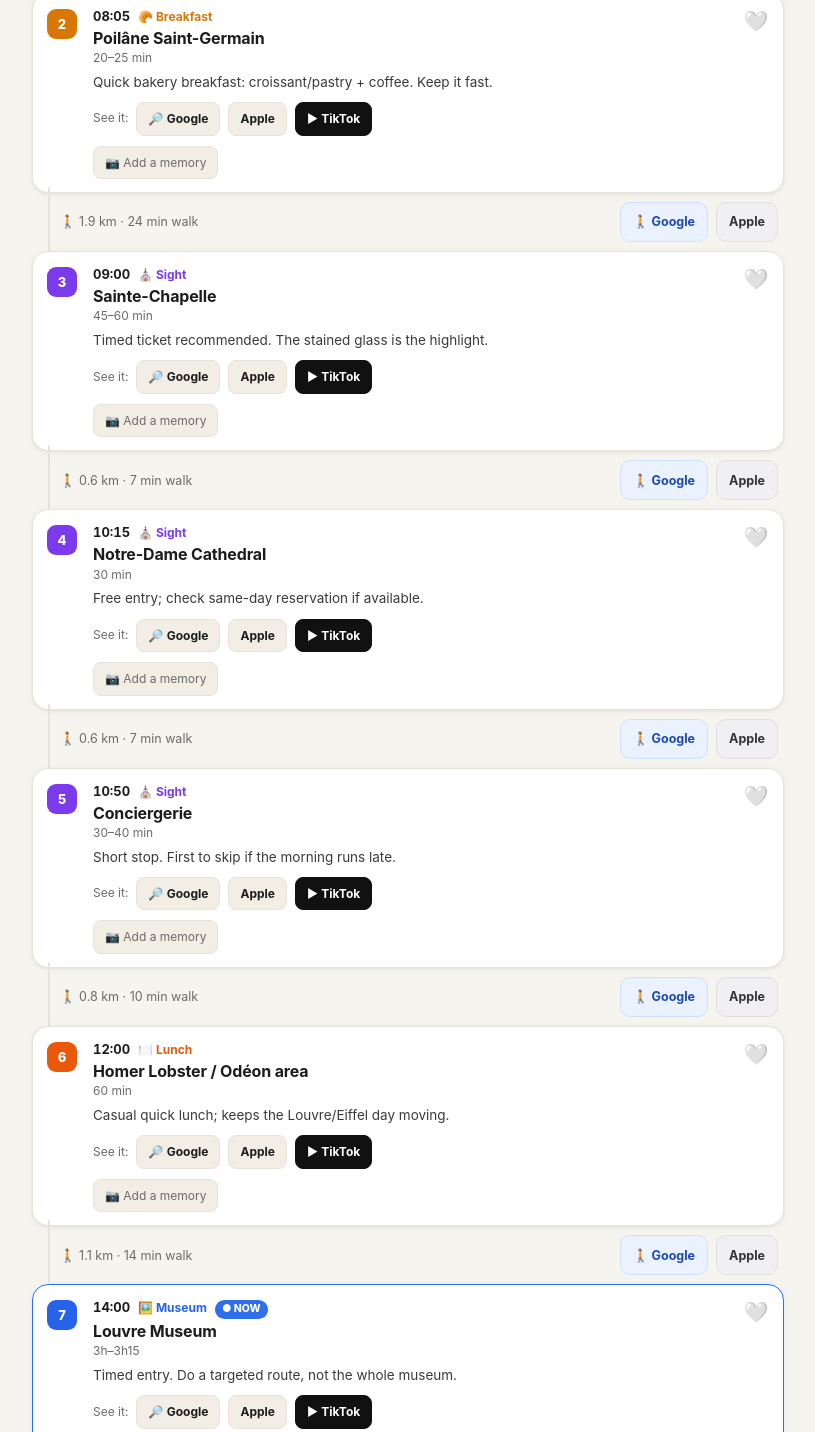
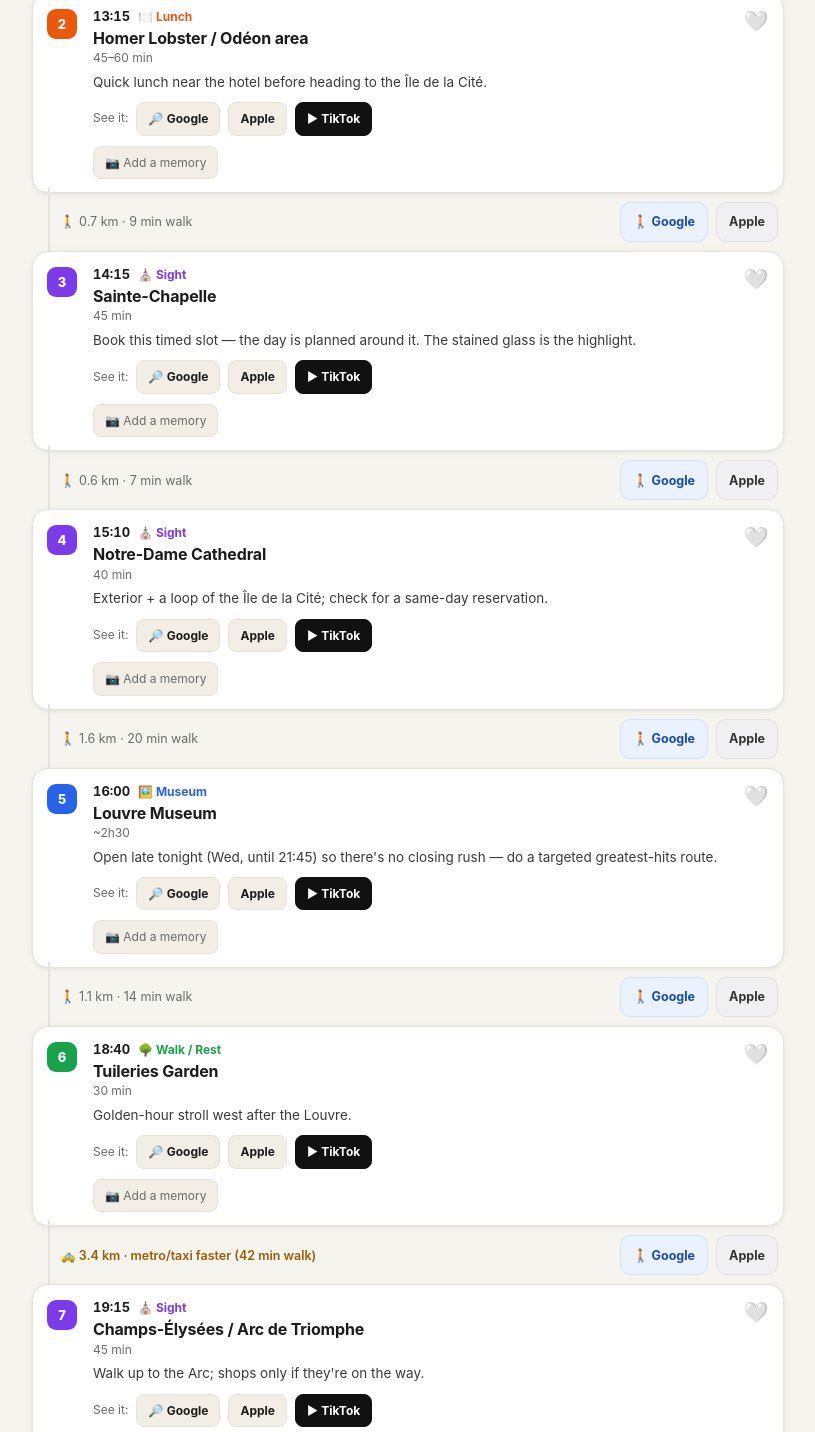
Before and after one commit to yigitonen/paris-itinerary, a plain HTML site: page index.html in a window 1280 px wide. Shown: the part 720-2152 px from the top of the page, without its empty margins (232-1047 px from the left). Drawn offline with nearby package versions, Linux system fonts and the light colour scheme.

Commit message:
Optimize Day 1 for a 1pm start (Wed Louvre late night + late sunset)

```diff
--- a/index.html
+++ b/index.html
@@ -448,20 +448,18 @@
       {
         id: "d1", label: "Day 1", date: "15 Jul", title: "Classic Paris day",
         stops: [
-          s("08:00", "Hôtel Aramis Saint-Germain", "Hotel", "Start", "Leave the hotel.", 48.8487, 2.3263),
-          s("08:05", "Poilâne Saint-Germain", "Breakfast", "20–25 min", "Quick bakery breakfast: croissant/pastry + coffee. Keep it fast.", 48.8498, 2.3268),
-          s("09:00", "Sainte-Chapelle", "Sight", "45–60 min", "Timed ticket recommended. The stained glass is the highlight.", 48.8554, 2.345),
-          s("10:15", "Notre-Dame Cathedral", "Sight", "30 min", "Free entry; check same-day reservation if available.", 48.853, 2.3499),
-          s("10:50", "Conciergerie", "Sight", "30–40 min", "Short stop. First to skip if the morning runs late.", 48.856, 2.3457),
-          s("12:00", "Homer Lobster / Odéon area", "Lunch", "60 min", "Casual quick lunch; keeps the Louvre/Eiffel day moving.", 48.8529, 2.3383),
-          s("14:00", "Louvre Museum", "Museum", "3h–3h15", "Timed entry. Do a targeted route, not the whole museum.", 48.8606, 2.3376),
-          s("17:15", "Tuileries Garden", "Walk / Rest", "45 min", "Outdoor break after the Louvre.", 48.8635, 2.327),
-          s("18:15", "Champs-Élysées / Arc de Triomphe", "Sight", "45 min", "Mainly the Arc + the walk. Shops only if on the way.", 48.8738, 2.295),
-          s("19:45", "Trocadéro", "Viewpoint", "20–30 min", "Best quick Eiffel photo spot.", 48.8629, 2.2874),
-          s("20:15", "Eiffel Tower", "Sight", "30 min exterior", "Exterior view; tower climb not planned.", 48.8584, 2.2945),
-          s("21:30", "Le Son de la Terre", "Dinner", "90 min", "Dinner + Seine/Notre-Dame + music. Reserve and check the program.", 48.8521, 2.3487),
-          s("23:00+", "Caveau de la Huchette", "Jazz bar", "Drinks / jazz", "Good if you still have energy; skip if Le Son already became a full music night.", 48.8528, 2.3468),
-          s("Late", "Hôtel Aramis Saint-Germain", "Hotel", "End", "Taxi/ride recommended after drinks.", 48.8487, 2.3263)
+          s("13:00", "Hôtel Aramis Saint-Germain", "Hotel", "Start", "Trip starts — 1pm earliest. Leave the hotel.", 48.8487, 2.3263),
+          s("13:15", "Homer Lobster / Odéon area", "Lunch", "45–60 min", "Quick lunch near the hotel before heading to the Île de la Cité.", 48.8529, 2.3383),
+          s("14:15", "Sainte-Chapelle", "Sight", "45 min", "Book this timed slot — the day is planned around it. The stained glass is the highlight.", 48.8554, 2.345),
+          s("15:10", "Notre-Dame Cathedral", "Sight", "40 min", "Exterior + a loop of the Île de la Cité; check for a same-day reservation.", 48.853, 2.3499),
+          s("16:00", "Louvre Museum", "Museum", "~2h30", "Open late tonight (Wed, until 21:45) so there's no closing rush — do a targeted greatest-hits route.", 48.8606, 2.3376),
+          s("18:40", "Tuileries Garden", "Walk / Rest", "30 min", "Golden-hour stroll west after the Louvre.", 48.8635, 2.327),
+          s("19:15", "Champs-Élysées / Arc de Triomphe", "Sight", "45 min", "Walk up to the Arc; shops only if they're on the way.", 48.8738, 2.295),
+          s("20:45", "Trocadéro", "Viewpoint", "30 min", "The best Eiffel view — get here just before the hour for the sparkle.", 48.8629, 2.2874),
+          s("21:20", "Eiffel Tower", "Sight", "~60 min", "Sunset ~21:50; the tower sparkles for 5 min on the hour after dark ✨", 48.8584, 2.2945),
+          s("22:30", "Le Son de la Terre", "Dinner", "90 min", "Metro back east. Dinner + Seine/Notre-Dame + music. Reserve and check the program.", 48.8521, 2.3487),
+          s("00:00", "Caveau de la Huchette", "Jazz bar", "Drinks / jazz", "Right by dinner; opens ~21:30 and runs late. Skip if Le Son already became a full music night.", 48.8528, 2.3468),
+          s("Late", "Hôtel Aramis Saint-Germain", "Hotel", "End", "Short walk or a taxi home.", 48.8487, 2.3263)
         ]
       },
       {
```
